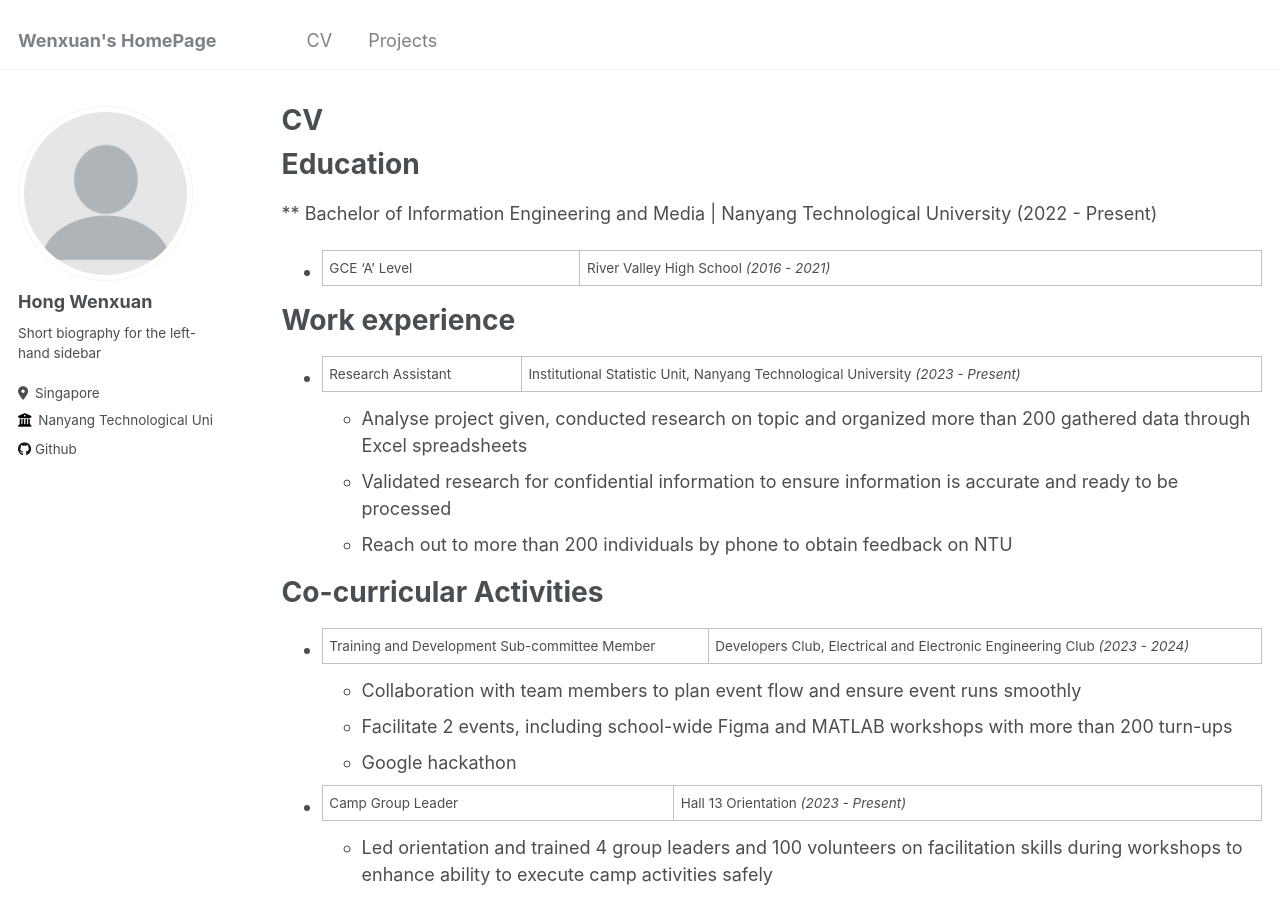
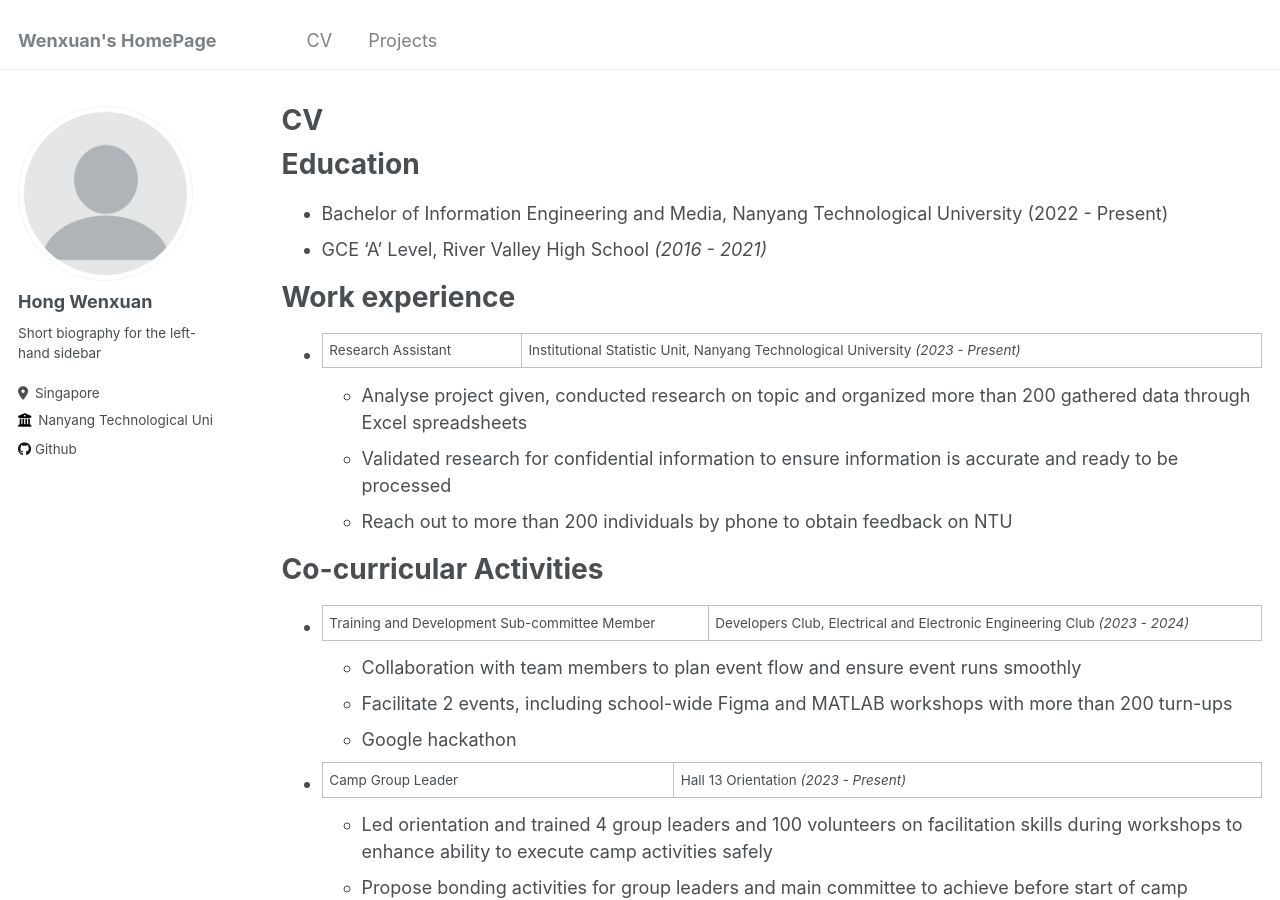
Before and after one commit to h-wenxuan/aboutme, a Jekyll site: the page built from _pages/cv.md, in a window 1280 px wide and 900 px high. Built offline with Jekyll 4.4.1, drawn with Linux system fonts in a browser that asks for light colours.

Commit message:
Update cv.md

```diff
--- a/_pages/cv.md
+++ b/_pages/cv.md
@@ -11,8 +11,8 @@ redirect_from:
 
 Education
 ======
-** Bachelor of Information Engineering and Media | Nanyang Technological University (2022 - Present)
-* GCE 'A' Level | River Valley High School _(2016 - 2021)_
+* Bachelor of Information Engineering and Media, Nanyang Technological University (2022 - Present)
+* GCE 'A' Level, River Valley High School _(2016 - 2021)_
 
 Work experience
 ======
```
